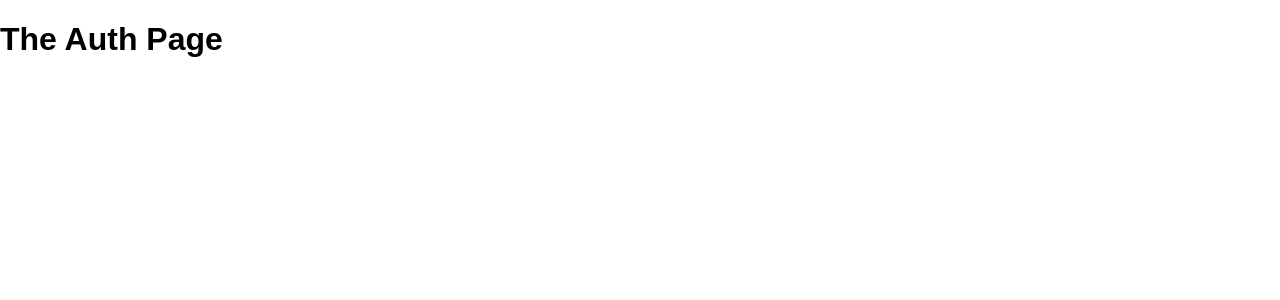
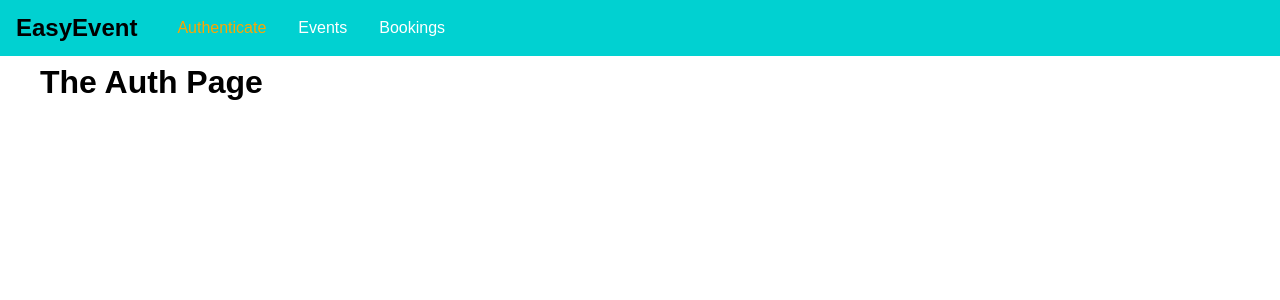
Before and after one commit to senenkovitalik/Node-GraphQL-MongoDB-React-Booking, a React (Create React App) app in the folder frontend/: page /auth in a window 1280 px wide. Shown: the top 300 px of the page. Built offline with nearby package versions, Linux system fonts and the light colour scheme; the HTML template or start-up script is replaced by a standard one.

Commit message:
feat: Navbar

```diff
--- /dev/null
+++ b/frontend/src/App.css
@@ -0,0 +1,3 @@
+.main-content {
+    margin: 4rem 2.5rem;
+}
--- a/frontend/src/App.js
+++ b/frontend/src/App.js
@@ -4,16 +4,24 @@
 import AuthPage from './pages/Auth';
 import EventsPage from './pages/Events';
 import BookingsPage from './pages/Bookings';
+import MainNavigation from '../src/components/Navigation/MainNavigation';
+
+import '../src/App.css';
 
 function App() {
   return (
     <BrowserRouter>
-      <Switch>
-        <Redirect from="/" to="/auth" exact />
-        <Route path="/auth" component={AuthPage}/>
-        <Route path="/events" component={EventsPage}/>
-        <Route path="/bookings" component={BookingsPage}/>
-      </Switch>
+      <React.Fragment>
+        <MainNavigation/>
+        <main className="main-content">
+          <Switch>
+            <Redirect from="/" to="/auth" exact/>
+            <Route path="/auth" component={AuthPage}/>
+            <Route path="/events" component={EventsPage}/>
+            <Route path="/bookings" component={BookingsPage}/>
+          </Switch>
+        </main>
+      </React.Fragment>
     </BrowserRouter>
   );
 }
--- /dev/null
+++ b/frontend/src/components/Navigation/MainNavigation.css
@@ -0,0 +1,38 @@
+.main-navigation {
+    position: fixed;
+    left: 0;
+    top: 0;
+    width: 100%;
+    height: 3.5rem;
+    background: #01d1d1;
+    padding: 0 1rem;
+    display: flex;
+    align-items: center;
+}
+
+.main-navigation__logo h1 {
+    margin: 0;
+    font-size: 1.5rem;
+}
+
+.main-navigation__items ul {
+    display: flex;
+    margin: 0 0 0 1.5rem;
+    padding: 0;
+    list-style-type: none;
+}
+
+.main-navigation__items li {
+    margin: 0 1rem;
+}
+
+.main-navigation__items a {
+    text-decoration: none;
+    color: #fff;
+}
+
+.main-navigation__items a:hover,
+.main-navigation__items a:active,
+.main-navigation__items a.active {
+    color: orange;
+}
--- /dev/null
+++ b/frontend/src/components/Navigation/MainNavigation.js
@@ -0,0 +1,23 @@
+import React from 'react';
+import { NavLink } from 'react-router-dom';
+
+import './MainNavigation.css';
+
+const mainNavigation = props => {
+  return (
+    <header className="main-navigation">
+      <div className="main-navigation__logo">
+        <h1>EasyEvent</h1>
+      </div>
+      <nav className="main-navigation__items">
+        <ul>
+          <li><NavLink to="/auth">Authenticate</NavLink></li>
+          <li><NavLink to="/events">Events</NavLink></li>
+          <li><NavLink to="/bookings">Bookings</NavLink></li>
+        </ul>
+      </nav>
+    </header>
+  );
+};
+
+export default mainNavigation;
```
Also changed, not shown: 1 other file (tests, documents, lock files or other folders).
